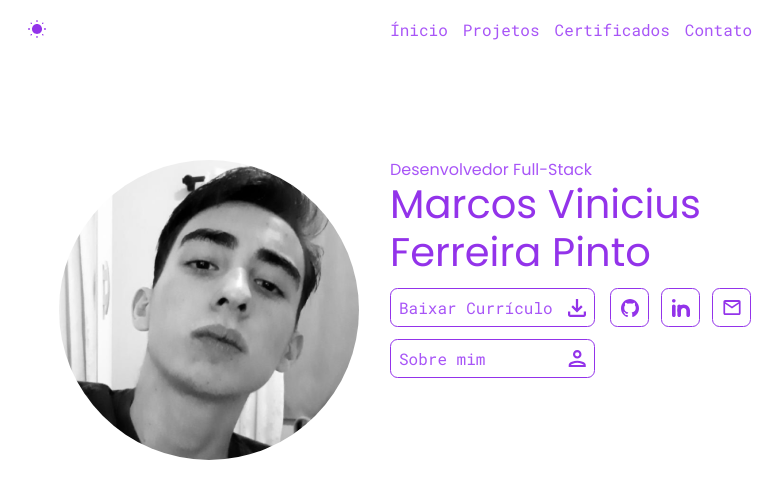
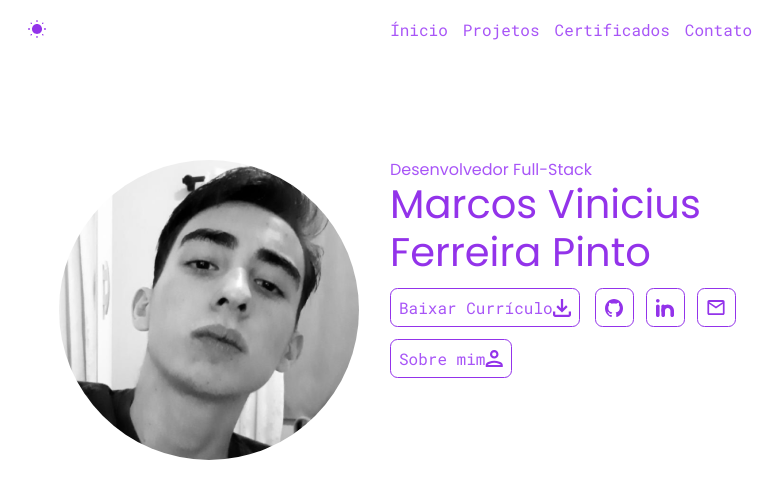
Before and after one commit to MarcosFerreira2024/portfolio, a Next.js app: page / in a window 1280 px wide. Shown: the top 498 px of the page, without its empty margins (250-1032 px from the left). Built offline with nearby package versions, Linux system fonts and the light colour scheme.

Commit message:
estilos padrões + possibilidade de classes

```diff
--- a/src/app/components/BotaoMaior.tsx
+++ b/src/app/components/BotaoMaior.tsx
@@ -9,9 +9,10 @@ interface iProps extends React.ButtonHTMLAttributes<HTMLButtonElement>{
 
 }
 function BotaoMaior({label, classes, src, alt, ...props}:iProps) {
+  const styles =`${classes}  dark:hover:bg-purple-700 dark:hover:text-white text-subtitle font-subtitle border-title border-[0.0938rem] rounded-[0.4688rem] h-[39px] `
   return (
     <>
-        <button {...props} className={` ${classes} justify-between dark:hover:bg-purple-700 order-1 sm:-order-none dark:hover:text-white group transition-colors ease-linear duration-500 min-w-full order-0 sm:min-w-[12.8125rem] items-center h-[39px] px-2 flex  text-subtitle font-subtitle border-title border-[0.0938rem] rounded-[0.4688rem]  `}><h1>{label}</h1> <Image className='group-hover:dark:invert group-hover:dark:brightness-0 transition-colors ease-linear duration-500' src={src} alt={alt} width={18} height={18} /></button>
+        <button {...props} className={` ${styles} group transition-colors ease-linear duration-500  items-center  px-2 flex `}><h1>{label}</h1> <Image className='group-hover:dark:invert group-hover:dark:brightness-0 transition-colors ease-linear duration-500' src={src} alt={alt} width={18} height={18} /></button>
     </>
   )
 }
```
